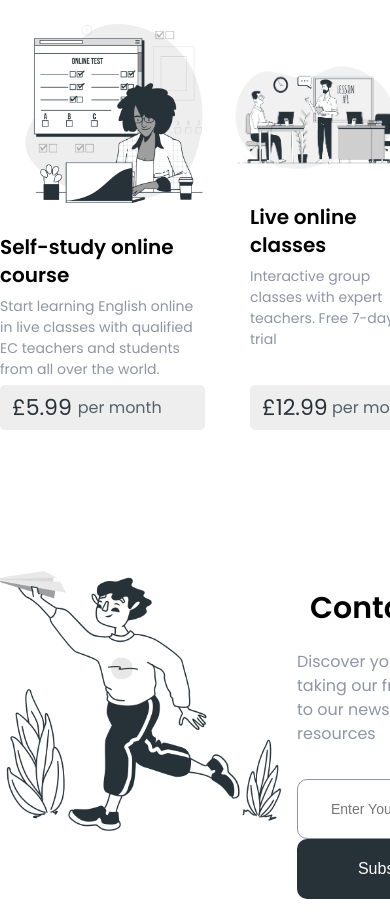
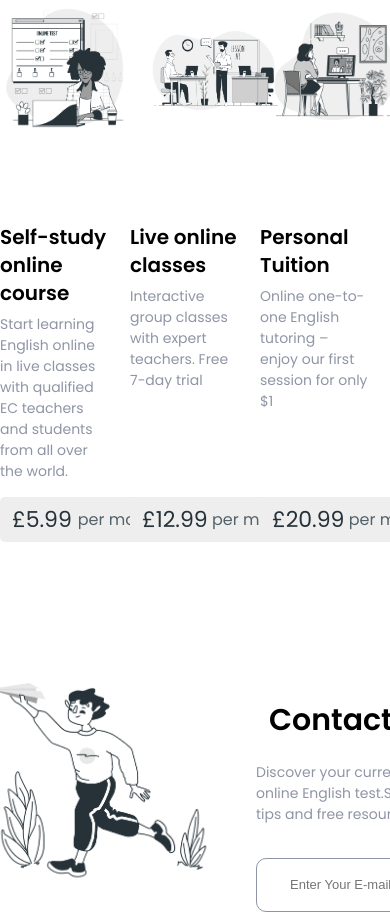
Before and after one commit to AndrejEvsei/site-britlex, a plain HTML site: page index.html in a window 390 px wide. Shown: the part 2048-2964 px from the top of the page. Drawn offline with Linux system fonts and the light colour scheme.

Commit message:
испровление ошибок

```diff
--- a/css/main.css
+++ b/css/main.css
@@ -247,6 +247,16 @@ img {
 }
 .price__inner {
     display: flex;
+    justify-content: space-between;
+}
+.item-price {
+    padding-top: 350px;
+    position: relative;
+    padding-right: 20px;
+}
+.item-price__img {
+    position: absolute;
+    top: 0;
 }
 .item-price__title {
     margin-bottom: 23px;
@@ -254,9 +264,10 @@ img {
     line-height: 48px;
 }
 .item-price__text {
-    margin-bottom: 60px;
+    max-width: 420px;
     font-size: 20px;
     line-height: 30px;
+    margin-bottom: 60px;
 }
 .price__tag {
     display: flex;
@@ -265,6 +276,8 @@ img {
     height: 45px;
     border-radius: 5px;
     background-color: #EEE;
+    position: absolute;
+    bottom: 0;
 }
 .price-tag__item {
     font-weight: 400;
@@ -277,35 +290,11 @@ img {
     line-height: 45px;
     color: #263238;
 }
-.item-price:first-child {
-    max-width: 420px;
-    margin-right: 59px;
-}
-.item-price:first-child .item-price__img {
-    margin-left: 26px;
-    margin-bottom: 41px;
-}
-.item-price:nth-child(2) {
-    padding-top: 28px;
-    max-width: 391px;
-    margin-right: 37px;
-}
-.item-price:nth-child(2) .item-price__img {
-    margin-bottom: 42px;
-}
-.item-price:last-child .item-price__img {
-    margin-left: 50px;
-    margin-bottom: 14px;
-}
-.item-price:first-child .item-price__text {
-    margin-bottom: 30px;
-}
 .contact {
     padding: 105px 0 114px;
 }
 .contac__inner {
     display: flex;
-    justify-content: space-between;
 }
 .contact__img {
     margin-left: -10px;
@@ -327,9 +316,11 @@ img {
     line-height: 30px;
     margin-bottom: 52px;
 }
-
+.form-contact__inner {
+    display: flex;
+}
 .form-contact__input {
-    width: 450px;
+    max-width: 450px;
     height: 80px;
     border: 1px solid #8F95A5;
     border-radius: 10px;
--- a/css/media_768px.css
+++ b/css/media_768px.css
@@ -144,44 +144,25 @@
     .about__staff {
         font-size: 13px;
     }
-    .price {
-    }
-    .price__title {
-    }
-    .title {
-    }
-    .price__inner {
-        align-items: flex-end;
-    }
-    .price__item:first-child {
-        max-width: 205px;
-        /* margin-right: 15px; */
-    }
-    .price__item:nth-child(2) {
-        max-width: 220px;
-        margin-right: 15px;
-        padding-top: 0;
-    }
-    .price__item:last-child {
-        max-width: 205px;
-    }
     .price__item:first-child .item-price__img {
         max-width: 197px;
         max-width: 197px;
-
     }
     .price__item:nth-child(2) .item-price__img {
-        max-width: 220px;
+        max-width: 210px;
         max-width: 168px;
-        margin-top: 0;
+        top: 20px;
+        left: 20px;
     }
     .price__item:last-child .item-price__img {
         max-width: 210px;
         max-width: 210px;
     }
     .item-price {
+        padding-top: 220px;
     }
     .item-price__img {
+        width: 100%
     }
     .item-price__title {
         font-size: 20px;
@@ -191,20 +172,33 @@
         font-size: 14px;
         line-height: 21px;
     }
-    .price__tag {
-        width: 205px;
-        height: 45px;
-    }
-    .price-tag {
-    }
     .price-tag__quantity {
         font-size: 22px;
         line-height: 45px;
     }
-    .price-tag__item {
-        font-size: 16px;
-        line-height: 45px;
+    .contact__img {
+        max-width: 233px;
+        max-height: 210px;
+        margin-right: 38px;
     }
-
-
+    .contact__text {
+        font-size: 14px;
+        line-height: 21px;
+        max-width: 385px;
+    }
+    .form-contact__input {
+        font-size: 13px;
+        max-width: 283px;
+        height: 50px;
+        margin-right: 6px;
+    }
+    .form-contact__button {
+        font-size: 13px;
+        padding: 15px 40px;
+        max-width: 145px;
+        height: 50px;
+    }
+    .footer__list li a {
+        font-size: 13px;
+    }
 }
--- a/css/media_992px.css
+++ b/css/media_992px.css
@@ -147,53 +147,31 @@
         margin-bottom: 9px;
     }
     .item-price {
-        position: relative;
-        padding-bottom: 20px;
+        padding-top: 270px;
     }
     .item-price__title {
         margin-bottom: 7px;
-        margin-left: 18px;
         font-size: 22px;
         line-height: 34px;
     }
     .item-price__text {
-        margin-left: 18px;
+        /* margin-left: 18px; */
         font-size: 16px;
         line-height: 24px;
-    }
-    .item-price:first-child > * {
-        margin-left: 0;
-    }
-    .item-price:first-child {
-        max-width: 293px;
-        margin-right: 27px;
-    }
-    .item-price:nth-child(2) {
-        margin-right: 61px;
-    }
-    .item-price:nth-child(2), .item-price:last-child {
-        max-width: 277px;
     }
     .item-price:first-child .item-price__img {
         max-width: 222px;
         max-height: 222px;
-        margin: 12px 0 21px 16px;
     }
     .item-price:nth-child(2) .item-price__img {
         max-width: 267px;
         max-height: 195px;
-        margin: 9px 0 25px;
     }
     .item-price:last-child .item-price__img {
         max-width: 242px;
         max-height: 242px;
-        margin: 0;
-        margin-bottom: 13px;
     }
     .price__tag {
-        margin-left: 18px;
-        position: absolute;
-        bottom: 0;
         width: 205px;
     }
     .price-tag__item {
@@ -229,7 +207,7 @@
         max-width: 450px;
     }
     .form-contact__input {
-        width: 323px;
+        max-width: 323px;
         height: 60px;
         font-size: 14px;
         line-height: 21px;
@@ -237,7 +215,7 @@
     }
     .form-contact__button {
         padding: 15px 56px;
-        width: 193px;
+        max-width: 193px;
         height: 60px;
         font-size: 16px;
         line-height: 24px;
```
